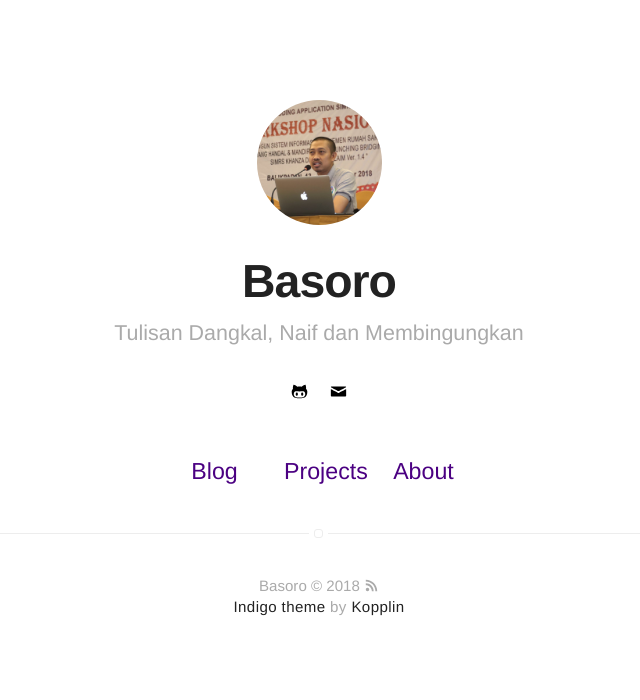
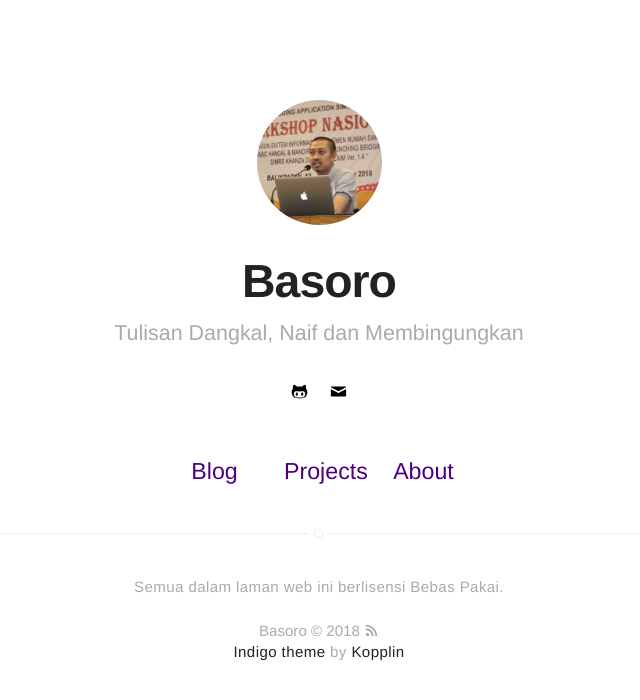
Before and after one commit to basoro/basoro.github.io, a Jekyll site: the page built from index.html, in a window 1280 px wide. Shown: the top 700 px of the page, without its empty margins (321-961 px from the left). Built offline with Jekyll 4.4.1, drawn with Linux system fonts in a browser that asks for light colours.

Commit message:
Update footer.html

```diff
--- a/_includes/footer.html
+++ b/_includes/footer.html
@@ -1,4 +1,5 @@
 <footer class="footer-main">
+    <p class="extra">Semua dalam laman web ini berlisensi Bebas Pakai.</p>
     {{ site.name }} © {{ site.time | date: '%Y' }} <a class="link" href="{{ site.url }}/feed.xml" target="_blank"><svg class="icon icon-rss"><use xlink:href="#icon-rss"></use></svg></a>
 
     <p class="extra">
```
